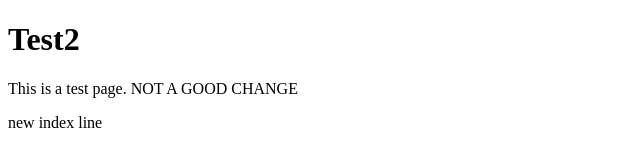
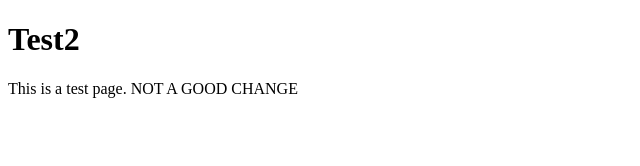
Before and after one commit to edwardtanguay/git-commands-showcase, a plain HTML site: page index.html in a window 1280 px wide. Shown: the whole page, without its empty margins (0-640 px from the left). Drawn offline with Linux system fonts and the light colour scheme.

Commit message:
Revert "the new index line"
This reverts commit f2e880ea697559dbd9cc10797d58135e60ac67fb.

```diff
--- a/index.html
+++ b/index.html
@@ -8,7 +8,6 @@
 <body>
 	<h1>Test2</h1>
 	<p>This is a test page. NOT A GOOD CHANGE</p>
-	<p>new index line</p>
 	<script>
 		console.log("This is a test script.");
 	</script>
```
